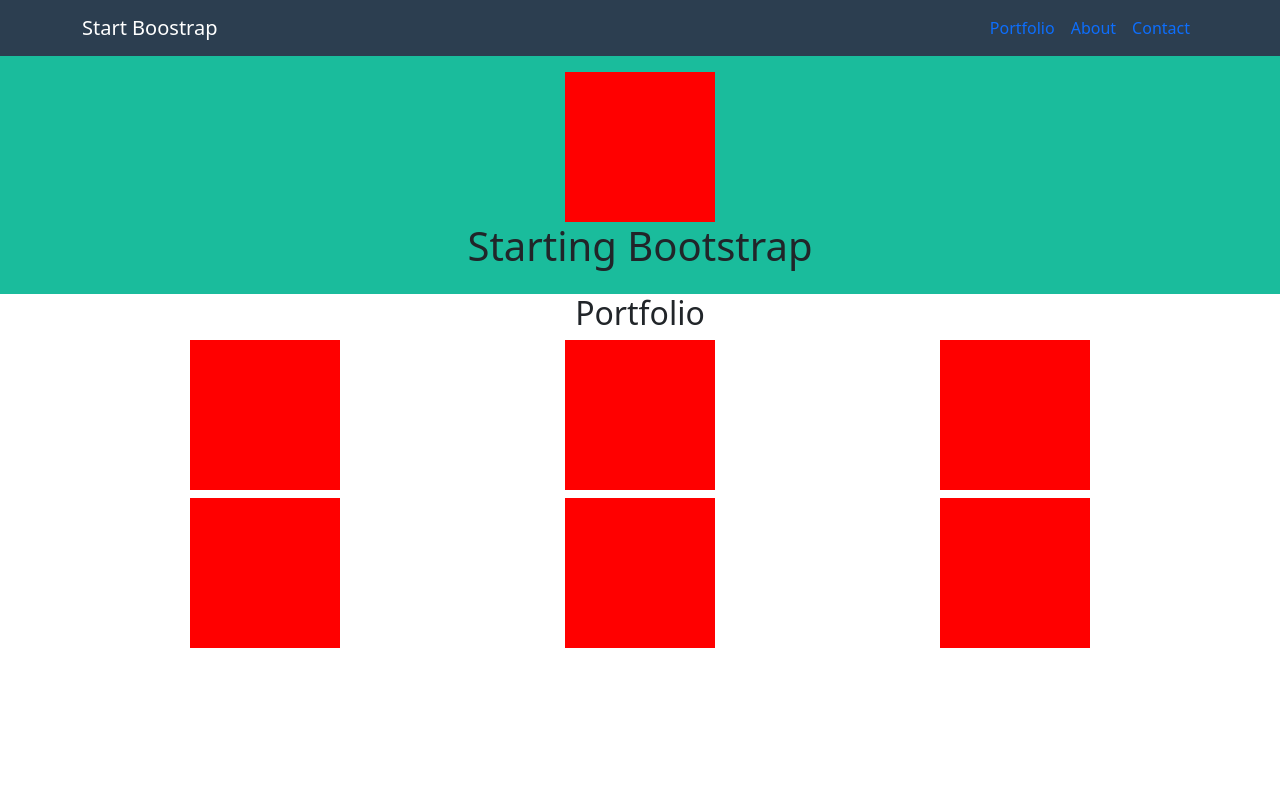
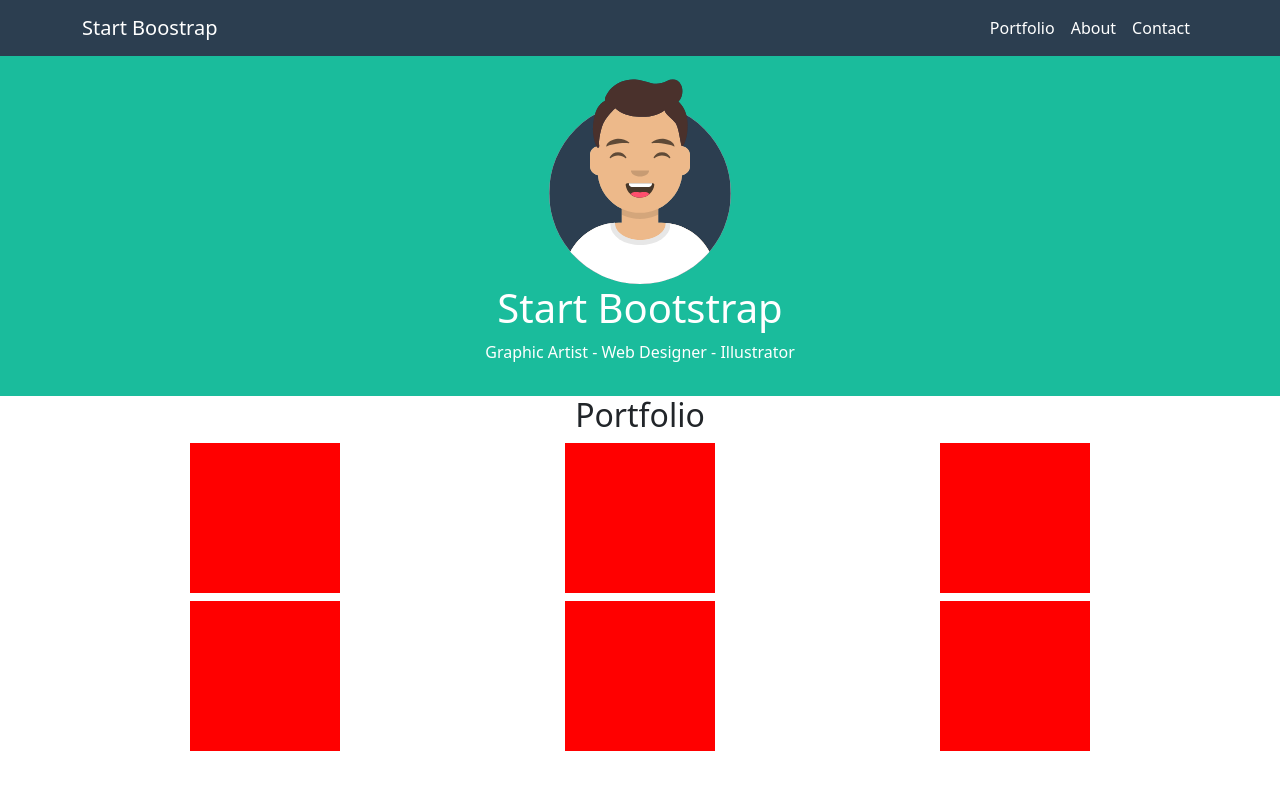
Before and after one commit to Blay199/html-css-bootstrap-freelancer, a plain HTML site: page index.html in a window 1280 px wide. Drawn offline with nearby package versions, Linux system fonts and the light colour scheme.

Commit message:
Hero done

```diff
--- a/css/app.css
+++ b/css/app.css
@@ -1,6 +1,10 @@
 /* header */
-a, nav-link {
+a, .nav-link, .navbar-toggler-icon {
     color: currentColor;
+}
+
+.my_profile_pic {
+    max-width: 200px;
 }
 
 .my_main-header {
@@ -12,6 +16,7 @@ a, nav-link {
 
 .my_hero {
     background-color: #1ABC9C;
+    color: white;
 }
 
 .square-test {
--- a/index.html
+++ b/index.html
@@ -16,7 +16,7 @@
             <div class="container">
               <a class="navbar-brand" href="#">Start Boostrap</a>
               <button class="navbar-toggler" type="button" data-bs-toggle="collapse" data-bs-target="#navbarNavAltMarkup" aria-controls="navbarNavAltMarkup" aria-expanded="false" aria-label="Toggle navigation">
-                <span class="navbar-toggler-icon text-w"></span>
+                <span class="navbar-toggler-icon"></span>
               </button>
               <div class="collapse navbar-collapse" id="navbarNavAltMarkup">
                 <div class="navbar-nav ms-auto">
@@ -33,10 +33,9 @@
         <section class="my_hero py-3">
             <div class="row">
                 <div class="col d-flex flex-column align-items-center justify-content-center">
-                    <div class="square-test">
-
-                    </div>
-                    <h1>Starting Bootstrap</h1>
+                    <img src="img/avatar.svg" class="my_profile_pic" alt="Profile_pic">
+                    <h1>Start Bootstrap</h1>
+                    <p>Graphic Artist - Web Designer - Illustrator</p>
                 </div>
             </div>
         </section>
```
